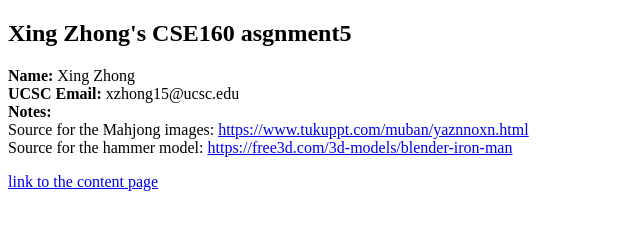
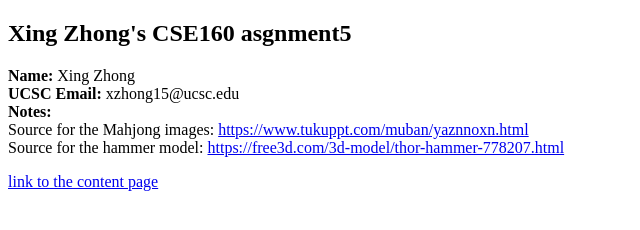
Before and after one commit to KingZ060/CSE160_asgn5_host, a plain HTML site: page index.html in a window 1280 px wide. Shown: the full height of the page, 0-640 px from the left. Drawn offline with Linux system fonts and the light colour scheme.

Commit message:
Update source

```diff
--- a/index.html
+++ b/index.html
@@ -19,7 +19,7 @@
         <br />
         Source for the Mahjong images: <a href="https://www.tukuppt.com/muban/yaznnoxn.html">https://www.tukuppt.com/muban/yaznnoxn.html</a>
         <br />
-        Source for the hammer model: <a href="https://free3d.com/3d-models/blender-iron-man">https://free3d.com/3d-models/blender-iron-man</a>
+        Source for the hammer model: <a href="https://free3d.com/3d-model/thor-hammer-778207.html">https://free3d.com/3d-model/thor-hammer-778207.html</a>
 
         <p>
           <a href="/CSE160_asgn5_host/src/asgn5.html">link to the content page</a>
```
